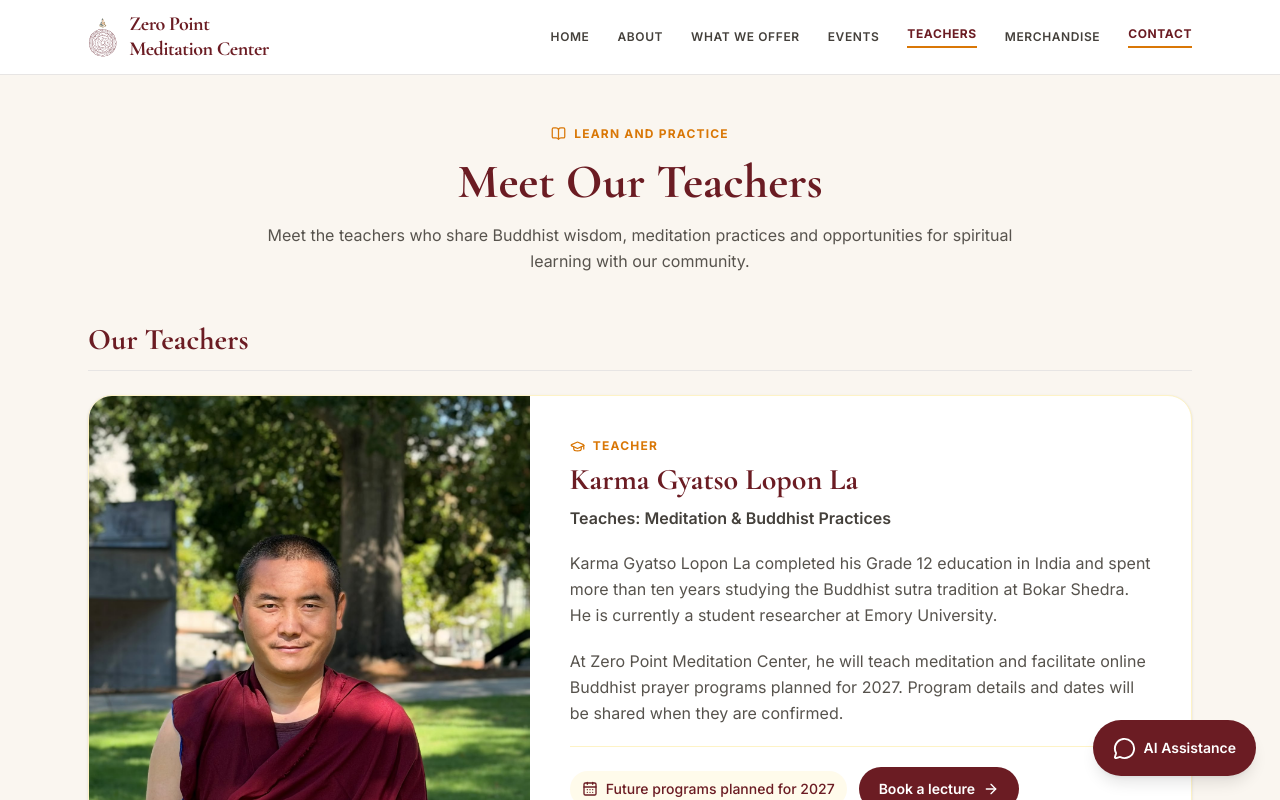
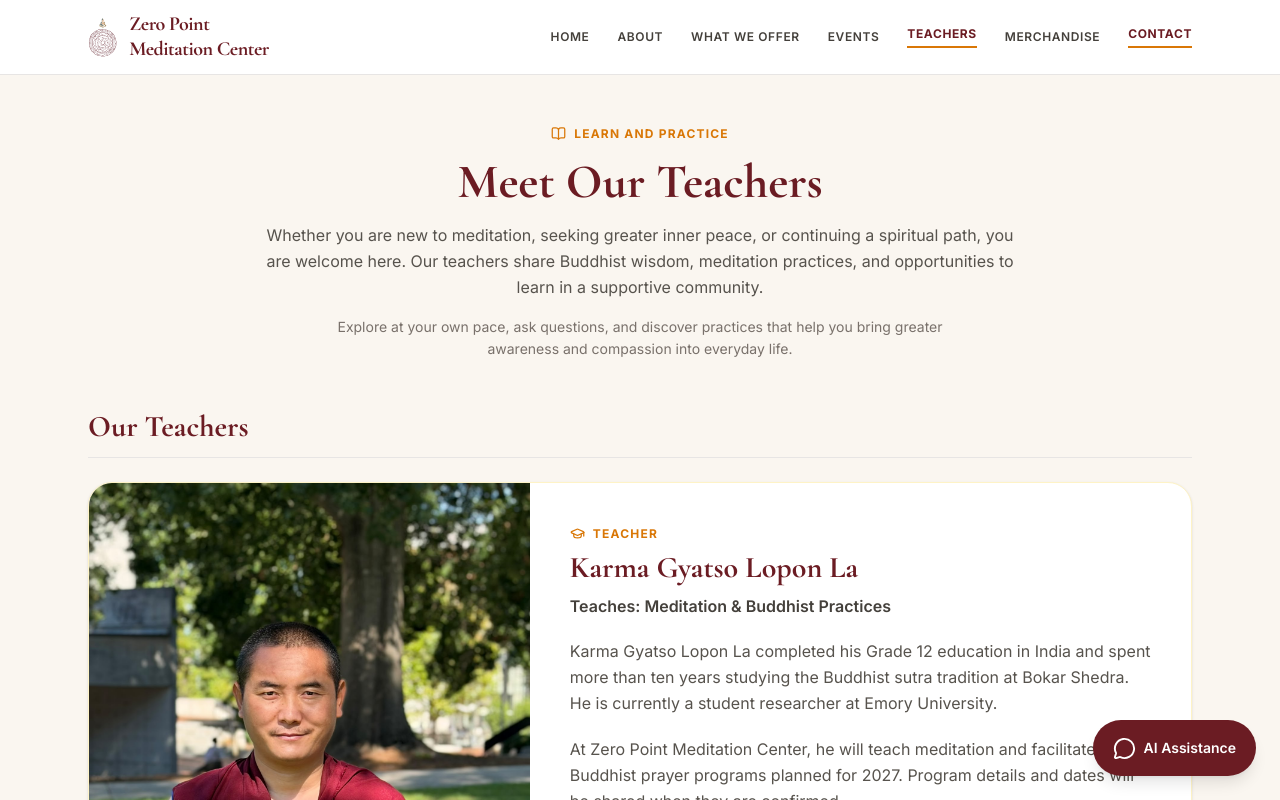
Before and after one commit to sherpaten/Zero-Point-Meditation-Center, a React (Vite) app in the folder zero-point-meditation/: page /teachers in a window 1280 px wide. Shown: the top 800 px of the page. Built offline with nearby package versions, Linux system fonts and the light colour scheme.

Commit message:
Add welcoming introduction to teachings page

```diff
--- a/zero-point-meditation/src/pages/Teachings.jsx
+++ b/zero-point-meditation/src/pages/Teachings.jsx
@@ -31,7 +31,10 @@ export default function Teachings() {
         </span>
         <h1 className="font-serif text-4xl font-bold text-buddhist-burgundy sm:text-5xl">Meet Our Teachers</h1>
         <p className="leading-relaxed text-stone-600">
-          Meet the teachers who share Buddhist wisdom, meditation practices and opportunities for spiritual learning with our community.
+          Whether you are new to meditation, seeking greater inner peace, or continuing a spiritual path, you are welcome here. Our teachers share Buddhist wisdom, meditation practices, and opportunities to learn in a supportive community.
+        </p>
+        <p className="mx-auto max-w-2xl text-sm leading-relaxed text-stone-500">
+          Explore at your own pace, ask questions, and discover practices that help you bring greater awareness and compassion into everyday life.
         </p>
       </motion.header>
 
```
